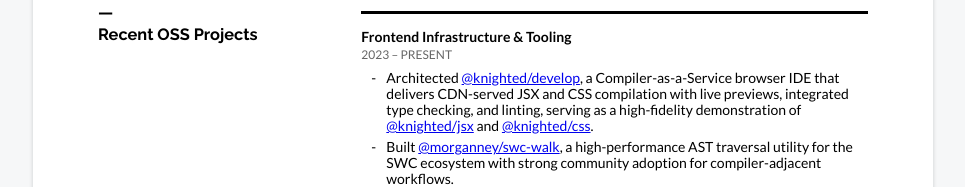
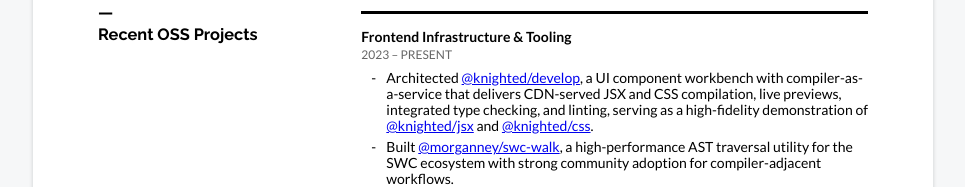
Before and after one commit to morganney/morgan.neys.info, a Next.js app: page /resume in a window 1280 px wide. Shown: the part 1759-1946 px from the top of the page, without its empty margins (157-1122 px from the left). Built offline with nearby package versions, Linux system fonts and the light colour scheme.

Commit message:
refactor: oss projects. (#74)

```diff
--- a/app/(professional)/resume/page.js
+++ b/app/(professional)/resume/page.js
@@ -267,9 +267,9 @@
                 >
                   @knighted/develop
                 </a>
-                , a Compiler-as-a-Service browser IDE that delivers CDN-served JSX and CSS
-                compilation with live previews, integrated type checking, and linting,
-                serving as a high-fidelity demonstration of{' '}
+                , a UI component workbench with compiler-as-a-service that delivers
+                CDN-served JSX and CSS compilation, live previews, integrated type
+                checking, and linting, serving as a high-fidelity demonstration of{' '}
                 <a
                   target="_blank"
                   rel="noopener noreferrer"
```
